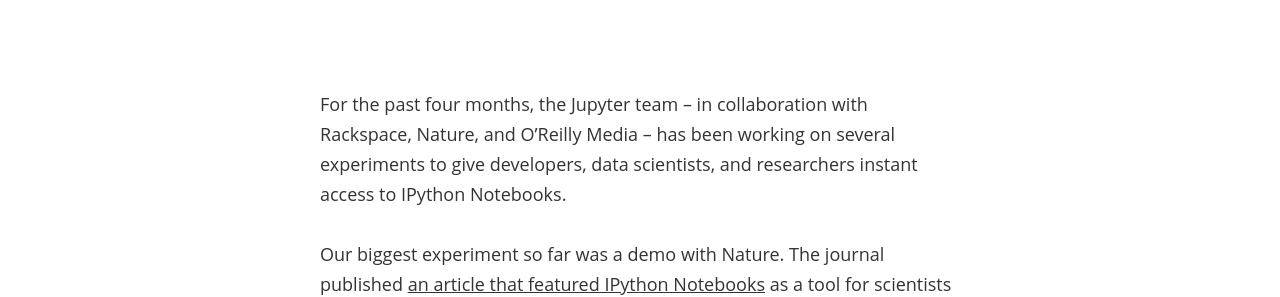
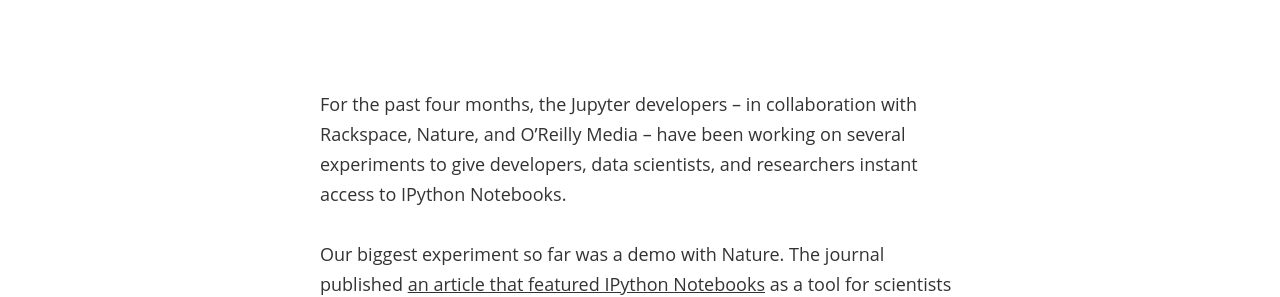
Before and after one commit to rgbkrk/rgbkrk.github.io, a Jekyll site: the page built from _posts/2015-01-20-ops-lessons-and-instant-temporary-ipython-notebooks.md, in a window 1280 px wide and 900 px high. Shown: the part 288-585 px from the top of the window. Built offline with Jekyll 4.4.1, drawn with Linux system fonts in a browser that asks for light colours; nearby versions of some CDN libraries; some web fonts are replaced; Markdown is read by kramdown in place of the engine named in the settings.

Commit message:
Make the plurality natural either way.

```diff
--- a/_posts/2015-01-20-ops-lessons-and-instant-temporary-ipython-notebooks.md
+++ b/_posts/2015-01-20-ops-lessons-and-instant-temporary-ipython-notebooks.md
@@ -6,7 +6,7 @@ categories: ops, ipython, ephemeral, temporary, tmpnb, notebooks, lessons, jupyt
 tags: featured
 permalink: "/ops-lessons-and-instant-temporary-ipython-jupyter-notebooks/"
 ---
-For the past four months, the Jupyter team -- in collaboration with Rackspace, Nature, and O'Reilly Media -- has been working on several experiments to give developers, data scientists, and researchers instant access to IPython Notebooks.
+For the past four months, the Jupyter developers -- in collaboration with Rackspace, Nature, and O'Reilly Media -- have been working on several experiments to give developers, data scientists, and researchers instant access to IPython Notebooks.
 
 Our biggest experiment so far was a demo with Nature. The journal published [an article that featured IPython Notebooks](http://www.nature.com/news/interactive-notebooks-sharing-the-code-1.16261) as a tool for scientists to share data and code. The Jupyter team wanted to show off the notebooks to readers in an interactive format. What better way to than to [provide a live notebook server to readers on demand](http://www.nature.com/news/ipython-interactive-demo-7.21492)?
 
```
